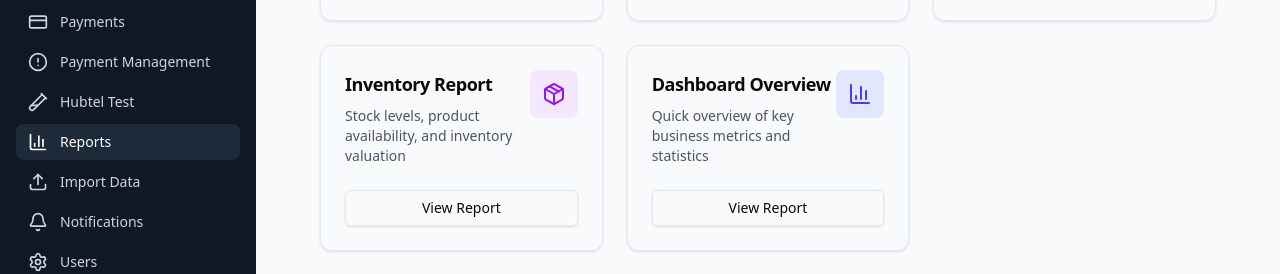
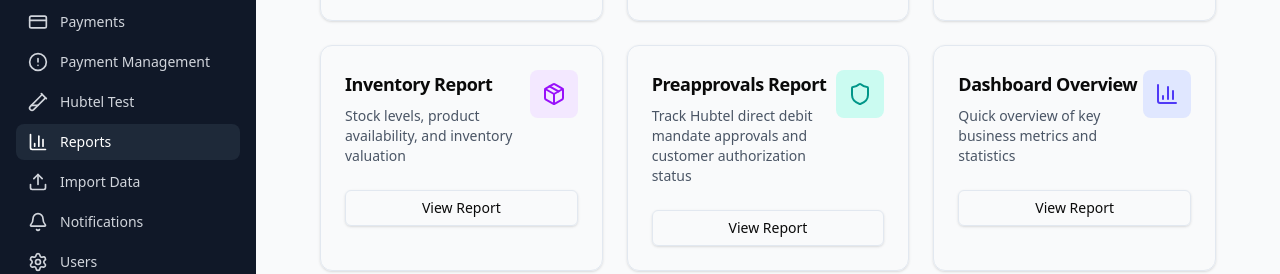
Before and after one commit to hirepurchase/hirepurcahse, a Next.js app: page /admin/reports in a window 1280 px wide. Shown: the part 345-619 px from the top of the page. Built offline with nearby package versions, Linux system fonts and the light colour scheme; no server answers; sample sign-in values are in the browser's storage.

Commit message:
Add Preapprovals Report to reports menu
- Added Shield icon for Preapprovals Report card
- Positioned between Inventory and Dashboard reports
- Teal color theme to distinguish from other reports
- Description: Track Hubtel direct debit mandate approvals

```diff
--- a/src/app/admin/reports/page.tsx
+++ b/src/app/admin/reports/page.tsx
@@ -1,7 +1,7 @@
 'use client';
 
 import { useEffect, useState } from 'react';
-import { BarChart3, TrendingUp, AlertTriangle, Package, Users, DollarSign, FileText } from 'lucide-react';
+import { BarChart3, TrendingUp, AlertTriangle, Package, Users, DollarSign, FileText, Shield } from 'lucide-react';
 import { Button } from '@/components/ui/button';
 import { Card, CardContent, CardHeader, CardTitle } from '@/components/ui/card';
 import { useRouter } from 'next/navigation';
@@ -37,6 +37,13 @@ export default function ReportsPage() {
       icon: Package,
       color: 'text-purple-600 bg-purple-100',
       path: '/admin/reports/inventory',
+    },
+    {
+      title: 'Preapprovals Report',
+      description: 'Track Hubtel direct debit mandate approvals and customer authorization status',
+      icon: Shield,
+      color: 'text-teal-600 bg-teal-100',
+      path: '/admin/reports/preapprovals',
     },
     {
       title: 'Dashboard Overview',
```
